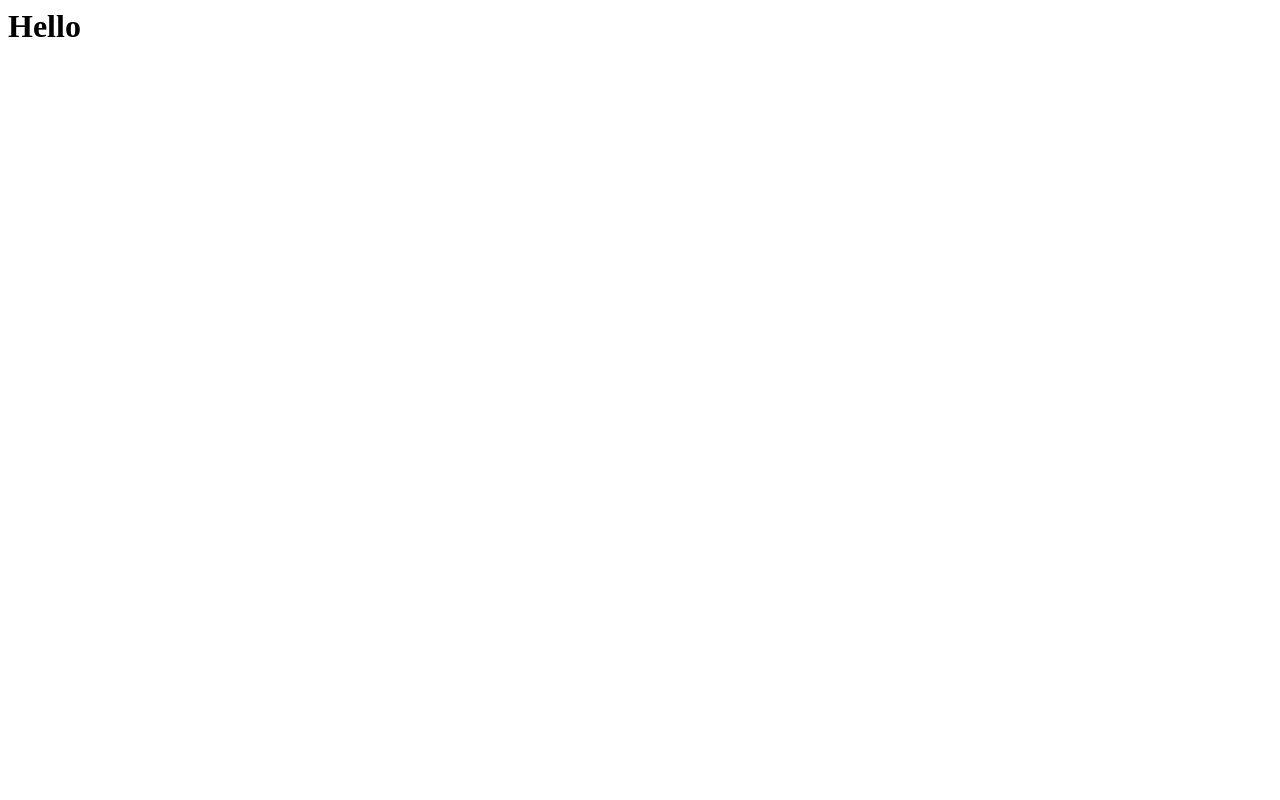
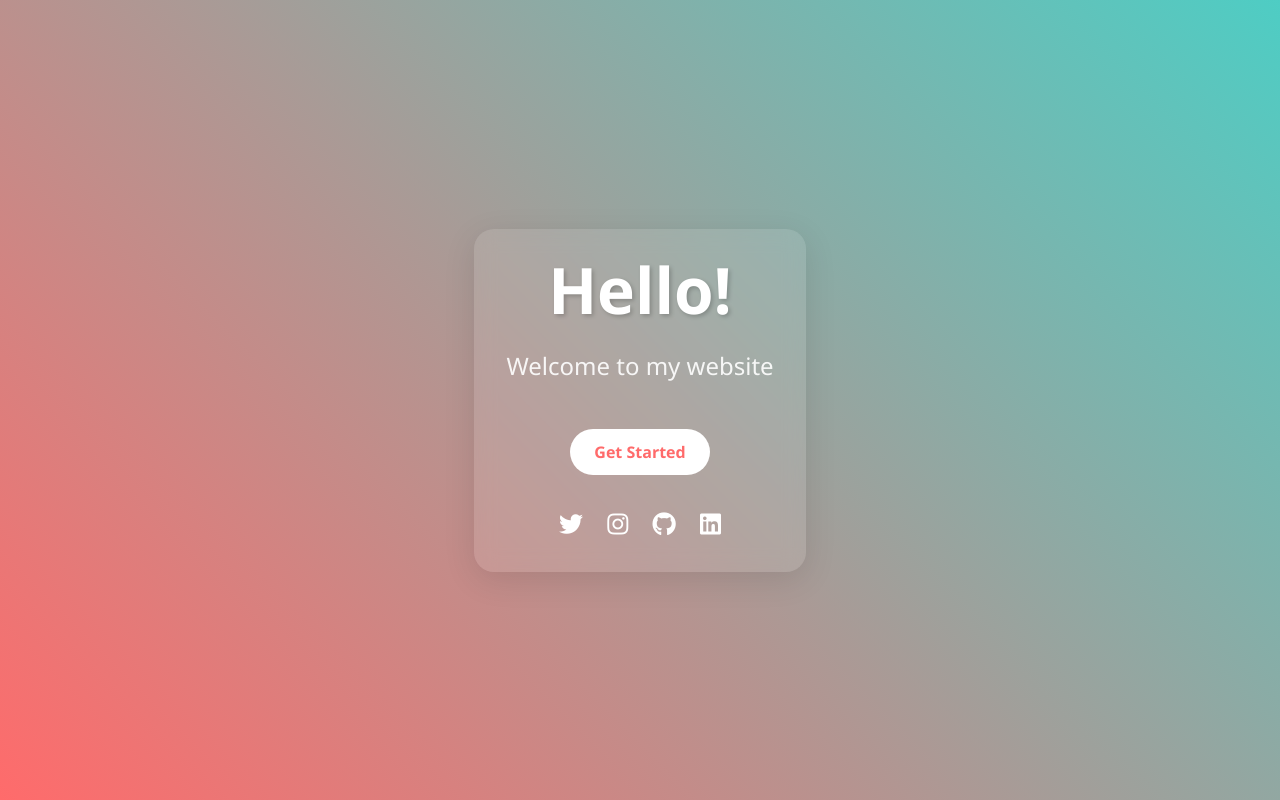
Before and after one commit to AvicennaJr/SimpleStatic, a plain HTML site: page index.html in a window 1280 px wide. Drawn offline with Linux system fonts and the light colour scheme.

Commit message:
Update index.html

```diff
--- a/index.html
+++ b/index.html
@@ -1 +1,104 @@
-<h1>Hello</h1>
+<!DOCTYPE html>
+<html lang="en">
+<head>
+    <meta charset="UTF-8">
+    <meta name="viewport" content="width=device-width, initial-scale=1.0">
+    <title>Hello Beautiful</title>
+    <style>
+        * {
+            margin: 0;
+            padding: 0;
+            box-sizing: border-box;
+        }
+
+        body {
+            font-family: 'Segoe UI', Tahoma, Geneva, Verdana, sans-serif;
+            min-height: 100vh;
+            display: flex;
+            justify-content: center;
+            align-items: center;
+            background: linear-gradient(45deg, #ff6b6b, #4ecdc4);
+            color: white;
+        }
+
+        .container {
+            text-align: center;
+            padding: 2rem;
+            background: rgba(255, 255, 255, 0.1);
+            border-radius: 20px;
+            backdrop-filter: blur(10px);
+            box-shadow: 0 8px 32px rgba(0, 0, 0, 0.1);
+        }
+
+        h1 {
+            font-size: 4rem;
+            margin-bottom: 1rem;
+            text-shadow: 2px 2px 4px rgba(0, 0, 0, 0.2);
+        }
+
+        p {
+            font-size: 1.5rem;
+            margin-bottom: 2rem;
+            opacity: 0.9;
+        }
+
+        .button {
+            display: inline-block;
+            padding: 12px 24px;
+            background: white;
+            color: #ff6b6b;
+            text-decoration: none;
+            border-radius: 25px;
+            font-weight: bold;
+            transition: transform 0.3s ease, box-shadow 0.3s ease;
+        }
+
+        .button:hover {
+            transform: translateY(-3px);
+            box-shadow: 0 5px 15px rgba(0, 0, 0, 0.2);
+        }
+
+        .social-icons {
+            margin-top: 2rem;
+        }
+
+        .social-icons a {
+            color: white;
+            text-decoration: none;
+            margin: 0 10px;
+            font-size: 1.5rem;
+            transition: transform 0.3s ease;
+        }
+
+        .social-icons a:hover {
+            transform: scale(1.2);
+        }
+
+        @keyframes float {
+            0% { transform: translateY(0px); }
+            50% { transform: translateY(-20px); }
+            100% { transform: translateY(0px); }
+        }
+
+        .floating {
+            animation: float 3s ease-in-out infinite;
+        }
+    </style>
+    <link rel="stylesheet" href="https://cdnjs.cloudflare.com/ajax/libs/font-awesome/5.15.4/css/all.min.css">
+</head>
+<body>
+    <div class="container">
+        <div class="floating">
+            <h1>Hello!</h1>
+            <p>Welcome to my website</p>
+        </div>
+        <a href="#" class="button">Get Started</a>
+        <div class="social-icons">
+            <a href="#"><i class="fab fa-twitter"></i></a>
+            <a href="#"><i class="fab fa-instagram"></i></a>
+            <a href="#"><i class="fab fa-github"></i></a>
+            <a href="#"><i class="fab fa-linkedin"></i></a>
+        </div>
+    </div>
+</body>
+</html>
```
